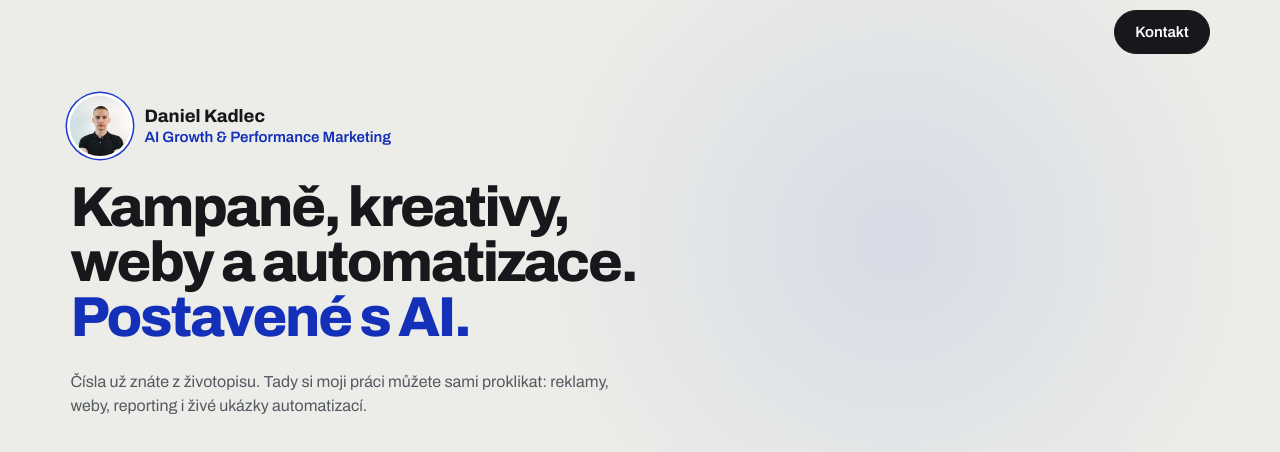
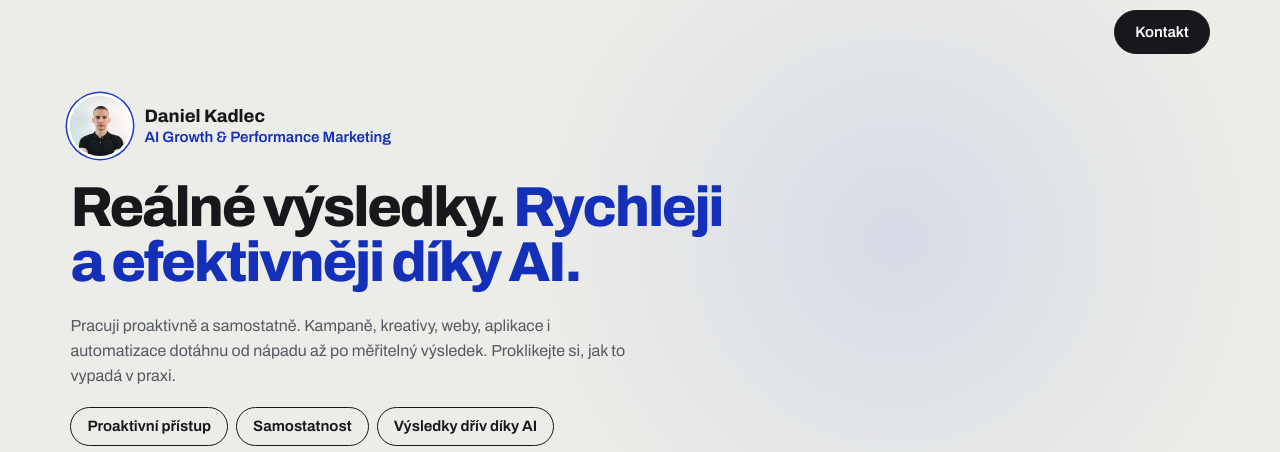
Before and after one commit to kadlecino/daniel-kadlec-portfolio, a plain HTML site: page index.html in a window 1280 px wide. Shown: the top 452 px of the page. Drawn offline with Linux system fonts and the light colour scheme.

Commit message:
Novy uvod
Co-Authored-By: Claude Fable 5.2 <noreply@anthropic.com>

```diff
--- a/index.html
+++ b/index.html
@@ -44,8 +44,13 @@
           <img class="person__img" src="assets/img/portret.webp" width="900" height="1252" alt="Daniel Kadlec" fetchpriority="high">
           <p><b>Daniel Kadlec</b><span>AI Growth &amp; Performance Marketing</span></p>
         </div>
-        <h1 class="hero-h" data-enter="2">Kampaně, kreativy, weby a automatizace. <span>Postavené s AI.</span></h1>
-        <p class="intro__lead" data-enter="3">Čísla už znáte z životopisu. Tady si moji práci můžete sami proklikat: reklamy, weby, reporting i živé ukázky automatizací.</p>
+        <h1 class="hero-h" data-enter="2">Reálné výsledky. <span>Rychleji a efektivněji díky AI.</span></h1>
+        <p class="intro__lead" data-enter="3">Pracuji proaktivně a samostatně. Kampaně, kreativy, weby, aplikace i automatizace dotáhnu od nápadu až po měřitelný výsledek. Proklikejte si, jak to vypadá v praxi.</p>
+        <ul class="hero-traits" role="list" data-enter="3">
+          <li>Proaktivní přístup</li>
+          <li>Samostatnost</li>
+          <li>Výsledky dřív díky AI</li>
+        </ul>
       </div>
     </div>
 
--- a/styles-v3.css
+++ b/styles-v3.css
@@ -182,3 +182,9 @@ body[data-route="automatizace"] .top__nav a[data-nav="provas"] { color: #fff; }
 .hero-h { font-size: clamp(34px, 5.4vw, 86px); line-height: .98; letter-spacing: -.04em; font-weight: 800; font-variation-settings: "wdth" 118; max-width: 17ch; text-wrap: balance; }
 .hero-h span { color: var(--cobalt-ink); white-space: nowrap; }
 @media (max-height: 800px) and (min-width: 1024px) { .hero-h { font-size: clamp(34px, 4.4vw, 68px); } }
+
+.hero-h { max-width: 20ch; }
+.hero-h span { white-space: normal; }
+.hero-traits { display: flex; flex-wrap: wrap; gap: 8px; margin-top: 18px; }
+.hero-traits li { border: 1.5px solid var(--ink); border-radius: 999px; padding: 7px 16px; font-weight: 650; font-size: 15px; }
+@media (max-width: 639px) { .hero-traits li { font-size: 14px; padding: 6px 12px; } }
```
Also changed, not shown: assets/img/share.jpg.
